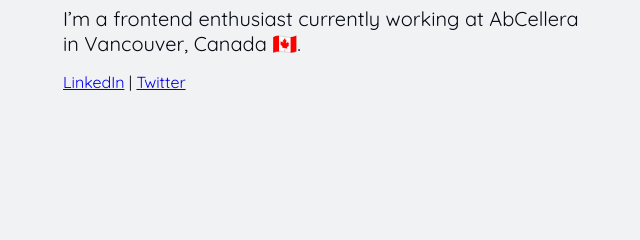
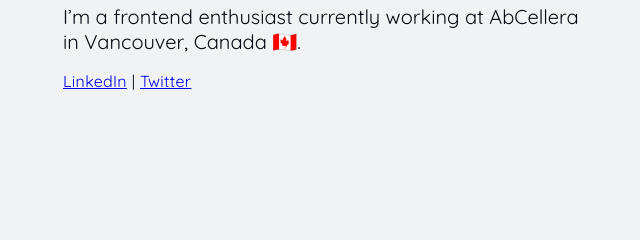
Before and after one commit to jmaloon/portfolio, a plain HTML site: page index.html in a window 1280 px wide. Shown: the part 508-748 px from the top of the page, 237-877 px from the left. Drawn offline with Linux system fonts and the light colour scheme.

Commit message:
text styling social links

```diff
--- a/index.html
+++ b/index.html
@@ -64,7 +64,7 @@
           I’m a frontend enthusiast currently working at AbCellera in
           Vancouver,&nbsp;Canada 🇨🇦.
         </p>
-        <div>
+        <div class="text-body">
           <a
             href="https://www.linkedin.com/in/joshmaloon/"
             target="_blank"
```
